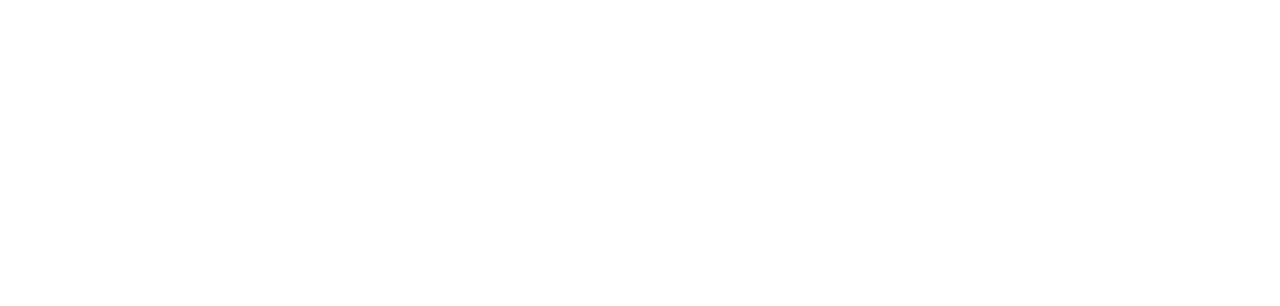
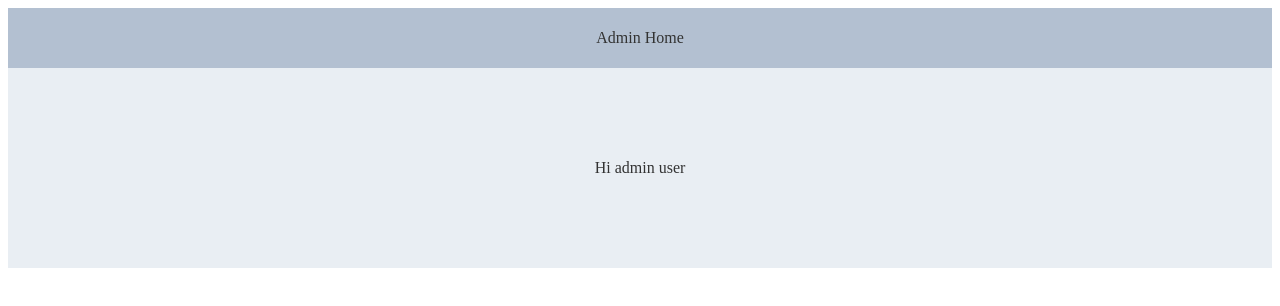
Before and after one commit to Geniusssss/SWEN90016-A2, a Vue app in the folder A2/: page /admin-home in a window 1280 px wide. Shown: the top 306 px of the page. Built offline with nearby package versions, Linux system fonts and the light colour scheme; the HTML template or start-up script is replaced by a standard one.

Commit message:
Create admin home page

```diff
--- a/A2/src/router/index.js
+++ b/A2/src/router/index.js
@@ -4,6 +4,7 @@
 import RegisterPage from '../views/RegisterPage'
 import HomePage from "../views/HomePage"
 import AdminLogin from "../views/AdminLogin"
+import AdminHome from "../views/AdminHome"
 
 export default new VueRouter({
     mode: 'history',
@@ -39,5 +40,11 @@
             path: '/home',
             component: HomePage
         },
+
+        {
+            name: 'admin-home',
+            path: '/admin-home',
+            component: AdminHome
+        },
     ]
 })
--- /dev/null
+++ b/A2/src/views/AdminHome.vue
@@ -0,0 +1,47 @@
+<template>
+    <el-container>
+      <el-header>Admin Home</el-header>
+      <el-main>Hi admin user</el-main>
+      <!-- <el-footer>Footer</el-footer> -->
+    </el-container>
+    </template>
+
+  <script>
+
+  </script>
+
+  <style>
+      .el-header, .el-footer {
+        background-color: #B3C0D1;
+        color: #333;
+        text-align: center;
+        line-height: 60px;
+      }
+
+      .el-aside {
+        background-color: #D3DCE6;
+        color: #333;
+        text-align: center;
+        line-height: 200px;
+      }
+
+      .el-main {
+        background-color: #E9EEF3;
+        color: #333;
+        text-align: center;
+        line-height: 160px;
+      }
+
+      body > .el-container {
+        margin-bottom: 40px;
+      }
+
+      .el-container:nth-child(5) .el-aside,
+      .el-container:nth-child(6) .el-aside {
+        line-height: 260px;
+      }
+
+      .el-container:nth-child(7) .el-aside {
+        line-height: 320px;
+      }
+  </style>
```
